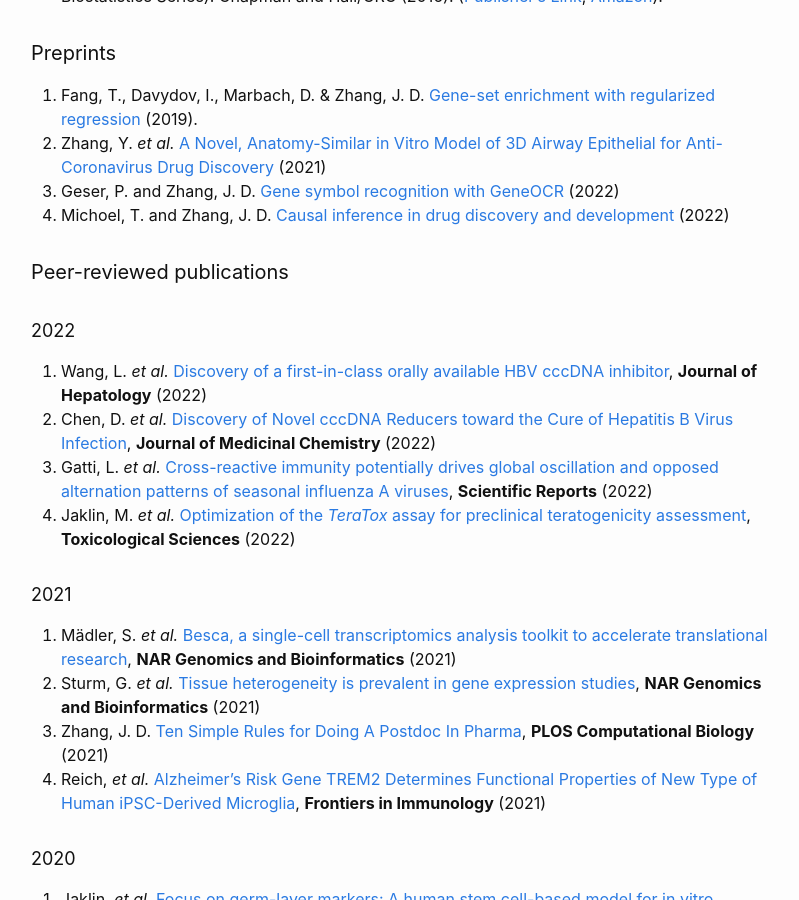
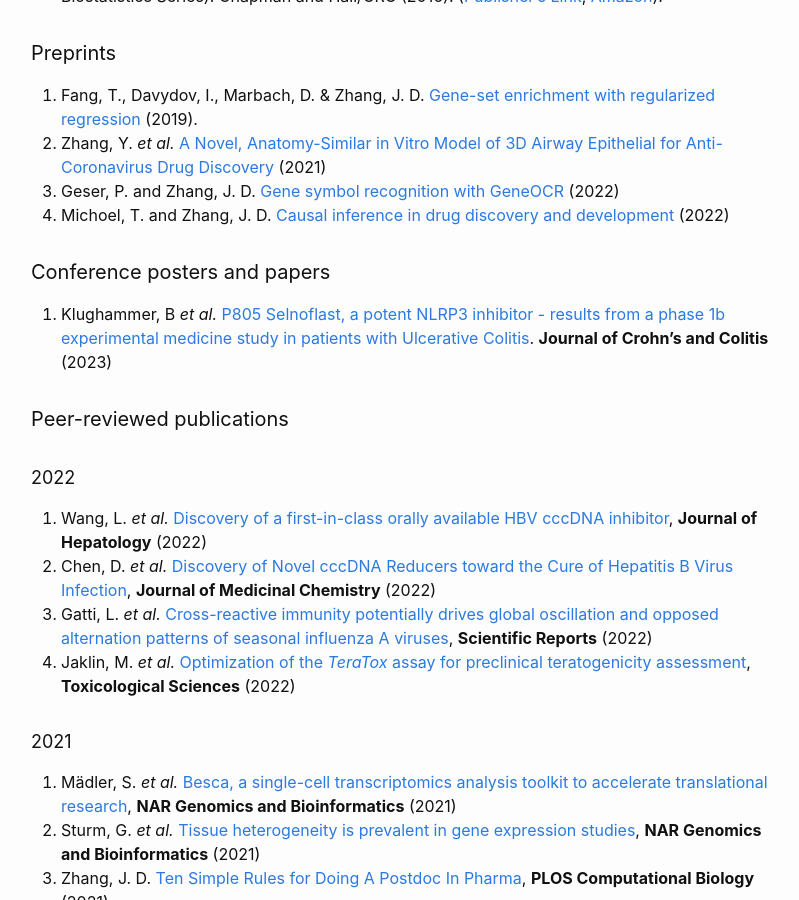
Before and after one commit to Accio/accio.github.io, a Jekyll site: the page built from _pages/publications.md, in a window 1280 px wide and 900 px high, scrolled down 480 px. Shown: the whole window, without its empty margins (239-1038 px from the left). Built offline with Jekyll 4.4.1, drawn with Linux system fonts in a browser that asks for light colours.

Commit message:
add ECCO paper

```diff
--- a/_pages/publications.md
+++ b/_pages/publications.md
@@ -32,6 +32,10 @@ See also my [Google Scholar profile](https://scholar.google.com/citations?user=t
 3. Geser, P. and Zhang, J. D. [Gene symbol recognition with GeneOCR](https://www.biorxiv.org/content/10.1101/2022.07.01.498459v3) (2022)
 4. Michoel, T. and Zhang, J. D. [Causal inference in drug discovery and development](https://arxiv.org/abs/2209.14664) (2022)
 
+
+#### Conference posters and papers
+
+1. Klughammer, B *et al.* [P805 Selnoflast, a potent NLRP3 inhibitor - results from a phase 1b experimental medicine study in patients with Ulcerative Colitis](https://academic.oup.com/ecco-jcc/article/17/Supplement_1/i938/7010202). **Journal of Crohn's and Colitis** (2023)
 
 #### Peer-reviewed publications
 
```
